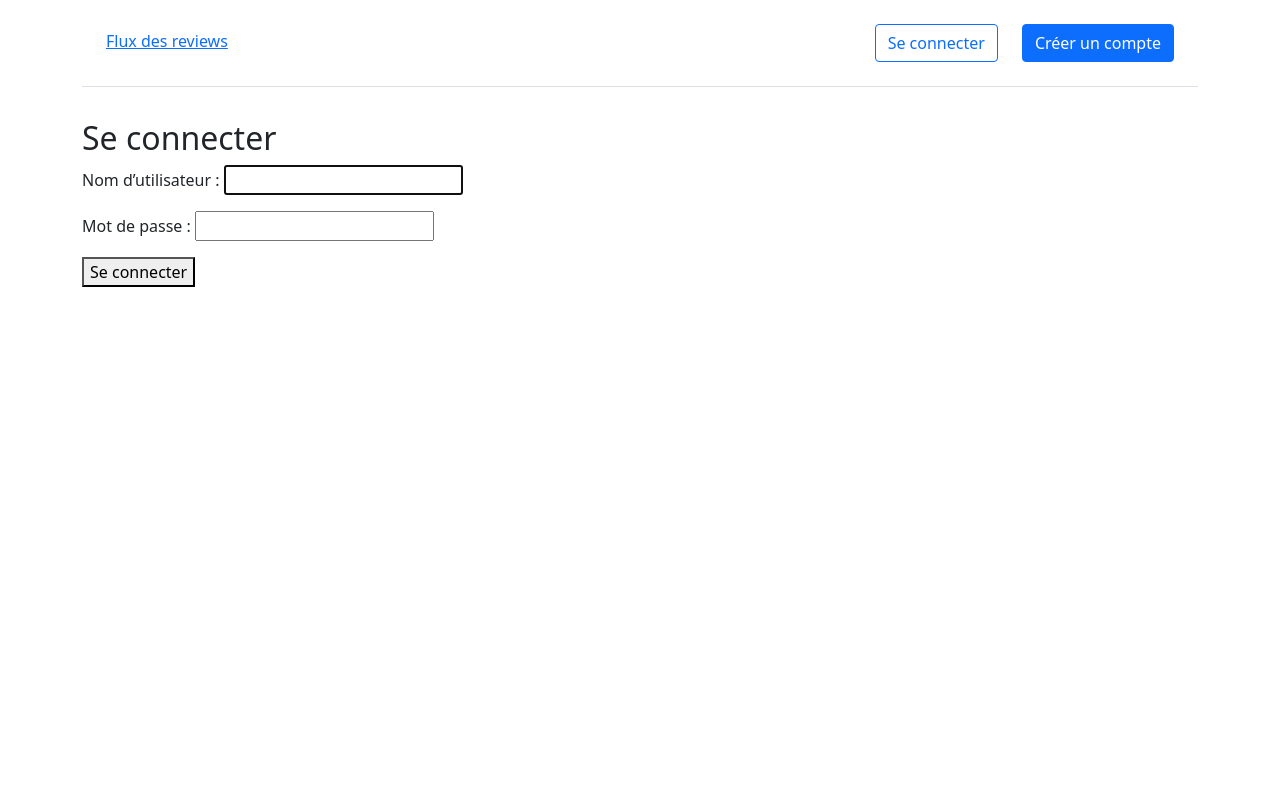
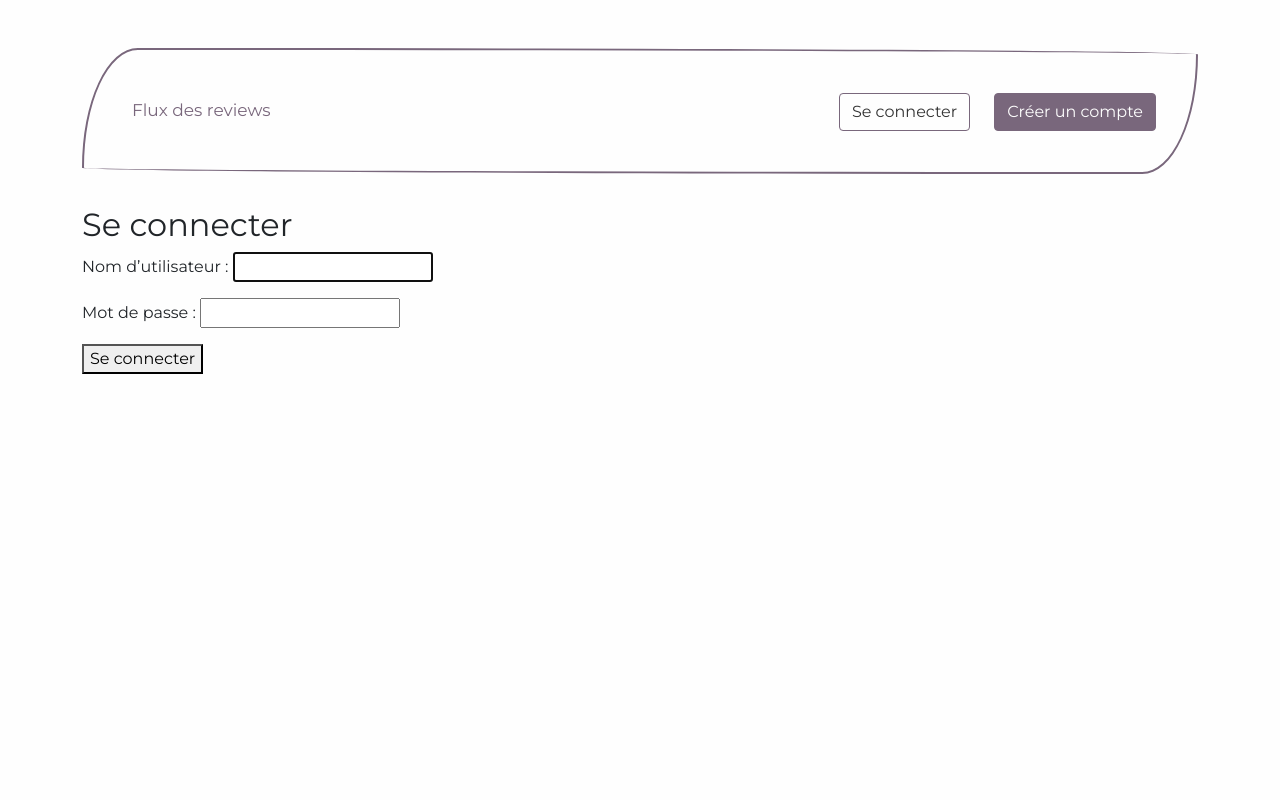
Before and after one commit to ClaireRuysschaert/P9_OC_LITReview, a Django app: page / in a window 1280 px wide. Run offline with Django 4.2, Linux system fonts and the light colour scheme.

Commit message:
style: improve navbar style and button

```diff
--- a/static/css/base.css
+++ b/static/css/base.css
@@ -1,20 +1,56 @@
+
+/* Variable color */
+:root{
+    --color-light-grey:#fefefe ;
+    --color-light-pink:#aaa0ac;
+    --color-medium-pink:#8d808f;
+    --color-dark-pink:#79677c;
+    --color-dark-grey:#333333;
+}
+
 body {
     font-family: 'Montserrat', sans-serif;
     font-size: 16px;
+    background-color: var(--color-light-grey);
+    padding: 3rem;
 }
 
 header {
-    border-bottom: 2px solid #8a778d;
+    border: 2px solid var(--color-dark-pink);
+    border-radius: 5% 95% 5% 95% / 95% 5% 95% 5% ;
     margin-bottom: 2rem;
+    padding: 1rem;
     display: flex;
 }
 
-a {
+.light-link a {
     text-decoration: none;
+    color: var(--color-dark-pink);
+    font-size: 17px;
+}
+
+.light-link a:hover {
+    text-decoration: underline;
+    color:black;
+    text-decoration-color:var(--color-dark-pink);
+    text-underline-offset: 0.3em;
+    text-decoration-thickness: 0.1em;
+}
+
+.btn-outline-secondary, .btn-primary:hover {
+    color: var(--color-dark-grey);
+    background-color: var(--color-light-grey);
+    border-color: var(--color-dark-pink);
+
+}
+
+.btn-outline-secondary:hover, .btn-primary {
+    color: var(--color-light-grey);
+    background-color: var(--color-dark-pink);
+    border-color: var(--color-dark-pink);
 }
 
 
 header h1 a {
-    color: #8a778d;
     margin: 1rem;
 }
--- a/templates/base.html
+++ b/templates/base.html
@@ -6,25 +6,25 @@
       href="https://fonts.googleapis.com/css2?family=Montserrat&display=swap"
       rel="stylesheet"
     />
-    <link rel="stylesheet" href="{% static 'css/base.css' %}" />
     <link
       href="https://cdn.jsdelivr.net/npm/bootstrap@5.1.3/dist/css/bootstrap.min.css"
       rel="stylesheet"
       integrity="sha384-1BmE4kWBq78iYhFldvKuhfTAU6auU8tT94WrHftjDbrCEXSU1oBoqyl2QvZ6jIW3"
       crossorigin="anonymous"
     />
+	  <link rel="stylesheet" href="{% static 'css/base.css' %}" />
   </head>
   <body>
     <div class="container">
-      <header class="border-bottom">
+      <header>
 		<div class="w-100 p-3 d-flex align-items-baseline flex-wrap">
-			<div class="p-2 me-auto"><a href="{% url 'home' %}">Flux des reviews</a></div>
+			<div class="m-2 p-2 me-auto light-link"><a href="{% url 'home' %}">Flux des reviews</a></div>
 			{% if user.is_authenticated %}
-			<div class="p-2 me-auto"><a href="#" class="nav-link px-2 link-dark">+ New</a></div>
+			<div class="p-2 me-auto light-link"><a href="#" class="nav-link px-2 link-dark">+ Nouvelle critique</a></div>
 			<div class="px-4"><p>Bonjour, {{ user.username }}</p></div>
-			<div class="p-2"><a href="{% url 'logout' %}">Se déconnecter</a></div>
+			<div class="p-2"><a href="{% url 'logout' %}" class="btn btn-outline-secondary">Se déconnecter</a></div>
 			{% else %}
-			<div class="p-2"><a href="{% url 'login' %}" class="btn btn-outline-primary me-2">Se connecter</a></div>
+			<div class="p-2"><a href="{% url 'login' %}" class="btn btn-outline-secondary me-2">Se connecter</a></div>
 			<div class="p-2"><a href="{% url 'signup' %}" class="btn btn-primary">Créer un compte</a></div>
 			{% endif %}
 		</div>
```
